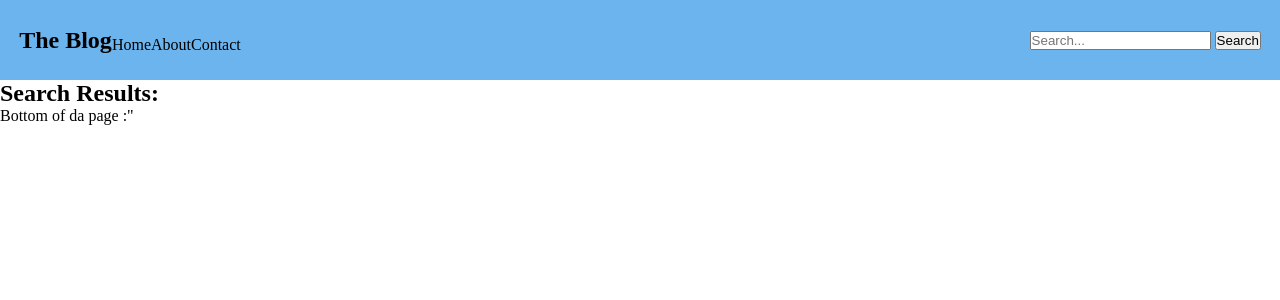
After one commit to Zilezia/django-blog, a Django app: page /blog/search/ in a window 1280 px wide. The commit adds this page. Shown: the top 300 px of the page. Run offline with Django 5.2, Linux system fonts and the light colour scheme.

Commit message:
07/03/24

```diff
--- a/blog/admin.py
+++ b/blog/admin.py
@@ -0,0 +1,4 @@
+from django.contrib import admin
+from .models import Post, Comment
+
+admin.site.register(Post)
--- /dev/null
+++ b/blog/static/blog/style.css
@@ -0,0 +1,31 @@
+* {
+    margin: 0;
+    padding: 0;
+    box-sizing: border-box;
+    text-decoration: none;
+    color: black;
+    list-style: none;
+}
+
+body {
+}
+
+.navbar {
+    width: 100%;
+    height: 5rem;
+    background-color: #6CB4EE;
+    display: flex;
+    align-items: center;
+    justify-content: space-between;
+    padding: 0 1.2rem;
+}
+.nav-lhs {
+    display: flex;
+    flex-direction: row;
+    align-items: end;
+}
+.nav-links {
+    display: flex;
+    flex-direction: row;
+}
+.nav-links
--- /dev/null
+++ b/blog/templates/blog/base.html
@@ -0,0 +1,32 @@
+<!DOCTYPE html>
+<html lang="en">
+<head>
+    {% load static %}
+    <link rel="stylesheet" href="{% static 'blog/style.css' %}">
+    {% block head %}{% endblock %}
+</head>
+<body>
+    <nav class="navbar">
+		<div class="nav-lhs">
+            <h2 class="logo"><a href="{% url 'blog:index' %}">The Blog</a></h2>
+            <ul class="nav-links">
+                <li><a href="{% url 'blog:index' %}">Home</a></li>
+                <li><a href="{% url 'blog:about' %}">About</a></li>
+                <li><a href="{% url 'blog:contact' %}">Contact</a></li>
+            </ul>
+        </div>
+        <form class="search-form" action="{% url 'blog:search' %}" method="GET">
+            <input type="text" name="q" placeholder="Search...">
+            <button type="submit">Search</button>
+        </form>
+    </nav>
+
+    <main class="main-articles">
+        {% block body %}{% endblock %}
+    </main>
+
+    <footer id="bottom">
+        <p>Bottom of da page :"</p>
+    </footer>
+</body>
+</html>
--- /dev/null
+++ b/blog/templates/blog/search_results.html
@@ -0,0 +1,15 @@
+{% extends 'blog/base.html' %}
+
+{% block body %}
+<h2>Search Results:</h2>
+<ul>
+    {% for result in results %}
+    <div class="post-container">
+       <a href="{% url 'blog:post' result.id %}">
+            <h2>{{ result.title }}</h2>
+            <p>Lorem ipsum?</p>
+        </a>
+    </div>
+    {% endfor %}
+</ul>
+{% endblock %}
--- a/blog/urls.py
+++ b/blog/urls.py
@@ -1,8 +1,17 @@
+from django.contrib.auth import views as auth_views
 from django.urls import path
 from . import views
 
 app_name = "blog"
 urlpatterns = [
     path("", views.IndexView.as_view(), name="index"),
-    path("<slug:slug>/", views.PostView.as_view(), name="post"),
+    path("<int:pk>/", views.PostView.as_view(), name="post"),
+    path("about/", views.AboutView.as_view(), name="about"),
+    path("contact/", views.ContactView.as_view(), name="contact"),
+    path("search/", views.SearchView.as_view(), name="search"),
+
+#              del later
+#    path('login/', auth_views.LoginView.as_view(), name='login'),
+#    path('logout/', auth_views.LogoutView.as_view(), name='logout'),
+#    path('signup/', YourSignUpView.as_view(), name='signup'),
 ]
--- a/blog/views.py
+++ b/blog/views.py
@@ -17,3 +17,20 @@ class PostView(generic.DetailView):
     slug_field = 'slug'
     def get_queryset(self):
         return Post.objects.filter(pub_date__lte=timezone.now())
+
+class SearchView(generic.ListView):
+    model = Post
+    template_name = "blog/search_results.html"
+    context_object_name = "results"
+    def get_queryset(self):
+        query = self.request.GET.get('q', '')
+        if query:
+            return Post.objects.filter(title__icontains=query)
+        else:
+            return Post.objects.none()
+
+class AboutView(generic.DetailView):
+    template_name = "blog/about.html"
+
+class ContactView(generic.DetailView):
+    template_name = "blog/contact.html"
--- a/blogger/settings.py
+++ b/blogger/settings.py
@@ -11,6 +11,7 @@ https://docs.djangoproject.com/en/5.0/ref/settings/
 """
 
 from pathlib import Path
+import os
 
 # Build paths inside the project like this: BASE_DIR / 'subdir'.
 BASE_DIR = Path(__file__).resolve().parent.parent
@@ -55,7 +56,7 @@ ROOT_URLCONF = 'blogger.urls'
 TEMPLATES = [
     {
         'BACKEND': 'django.template.backends.django.DjangoTemplates',
-        'DIRS': [],
+        'DIRS': [os.path.join(BASE_DIR, 'blog', 'templates')],
         'APP_DIRS': True,
         'OPTIONS': {
             'context_processors': [
```
Also changed, not shown: blog/templates/blog/index.html (+15 -3 lines), blog/templates/blog/post.html (added, +9 -0 lines).
